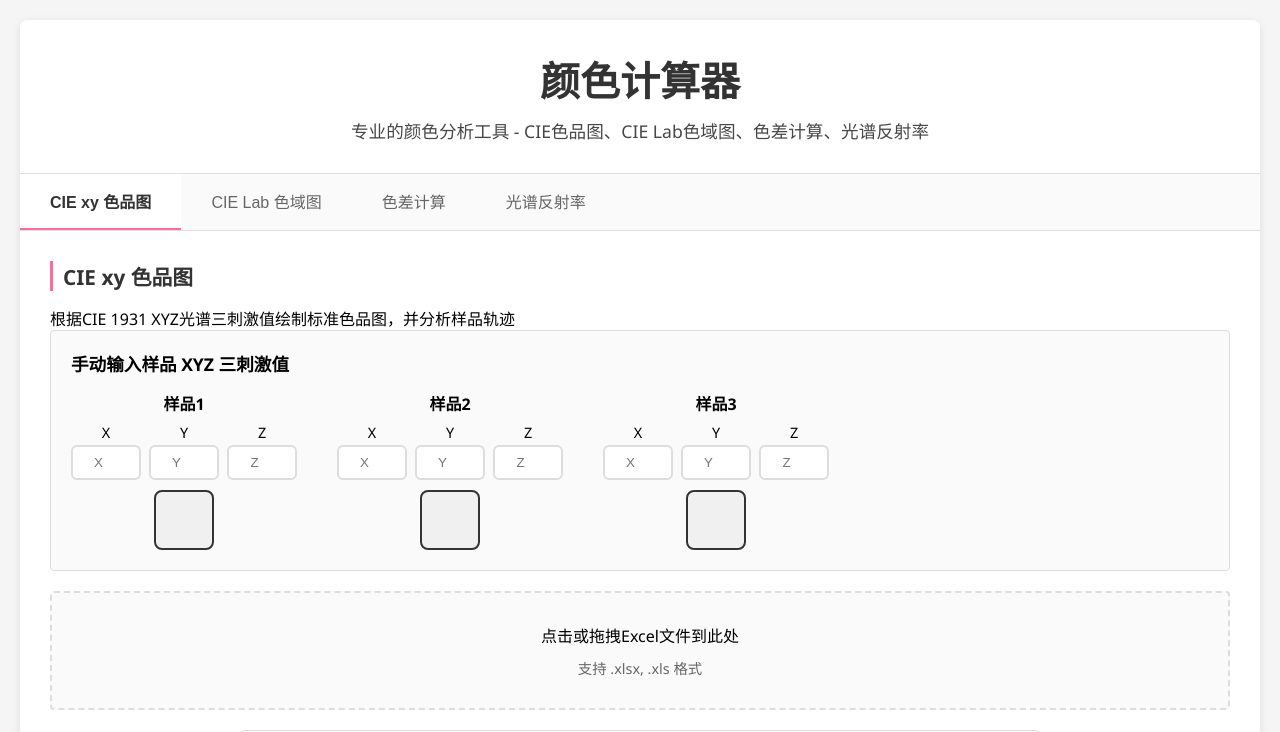
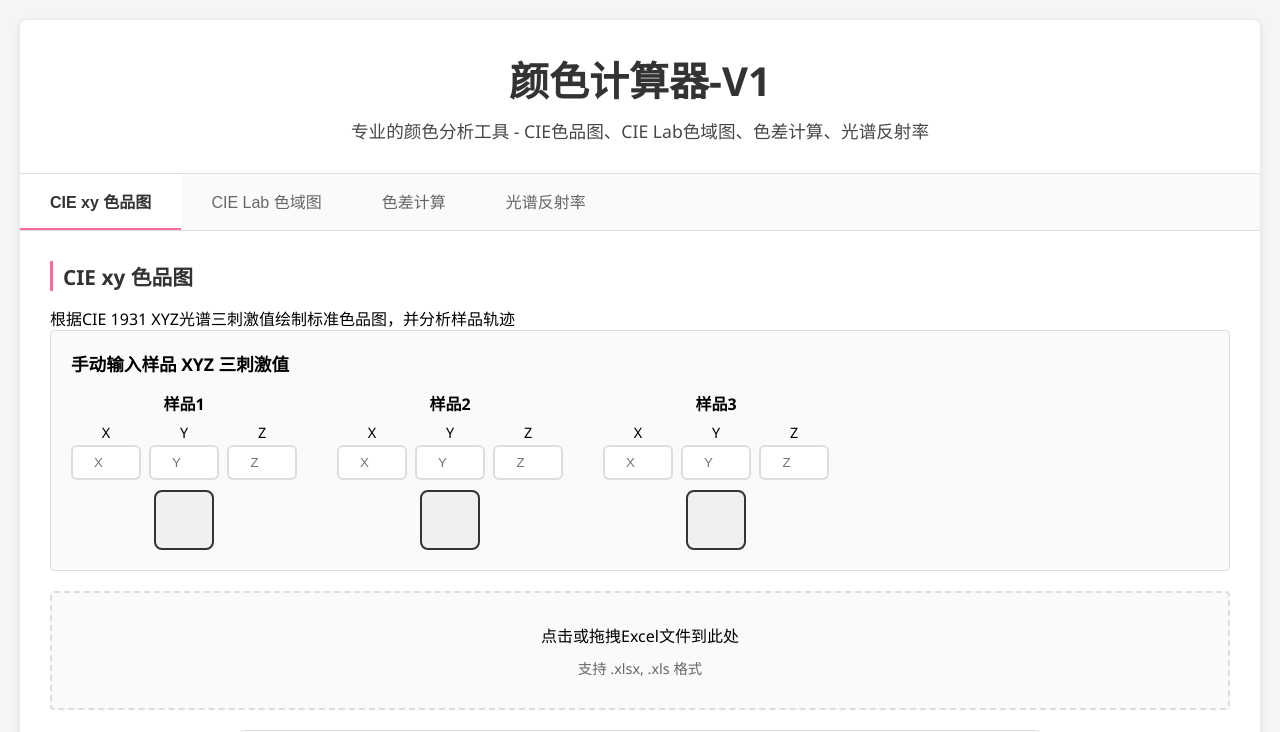
Before and after one commit to Surmount26/sturdy-carnival, a plain HTML site: page index.html in a window 1280 px wide. Shown: the top 732 px of the page. Drawn offline with nearby package versions, Linux system fonts and the light colour scheme.

Commit message:
修改首页标题

```diff
--- a/index.html
+++ b/index.html
@@ -513,7 +513,7 @@
 <body>
     <div class="container">
         <header>
-            <h1>颜色计算器</h1>
+            <h1>颜色计算器-V1</h1>
             <p>专业的颜色分析工具 - CIE色品图、CIE Lab色域图、色差计算、光谱反射率</p>
         </header>
 
```
